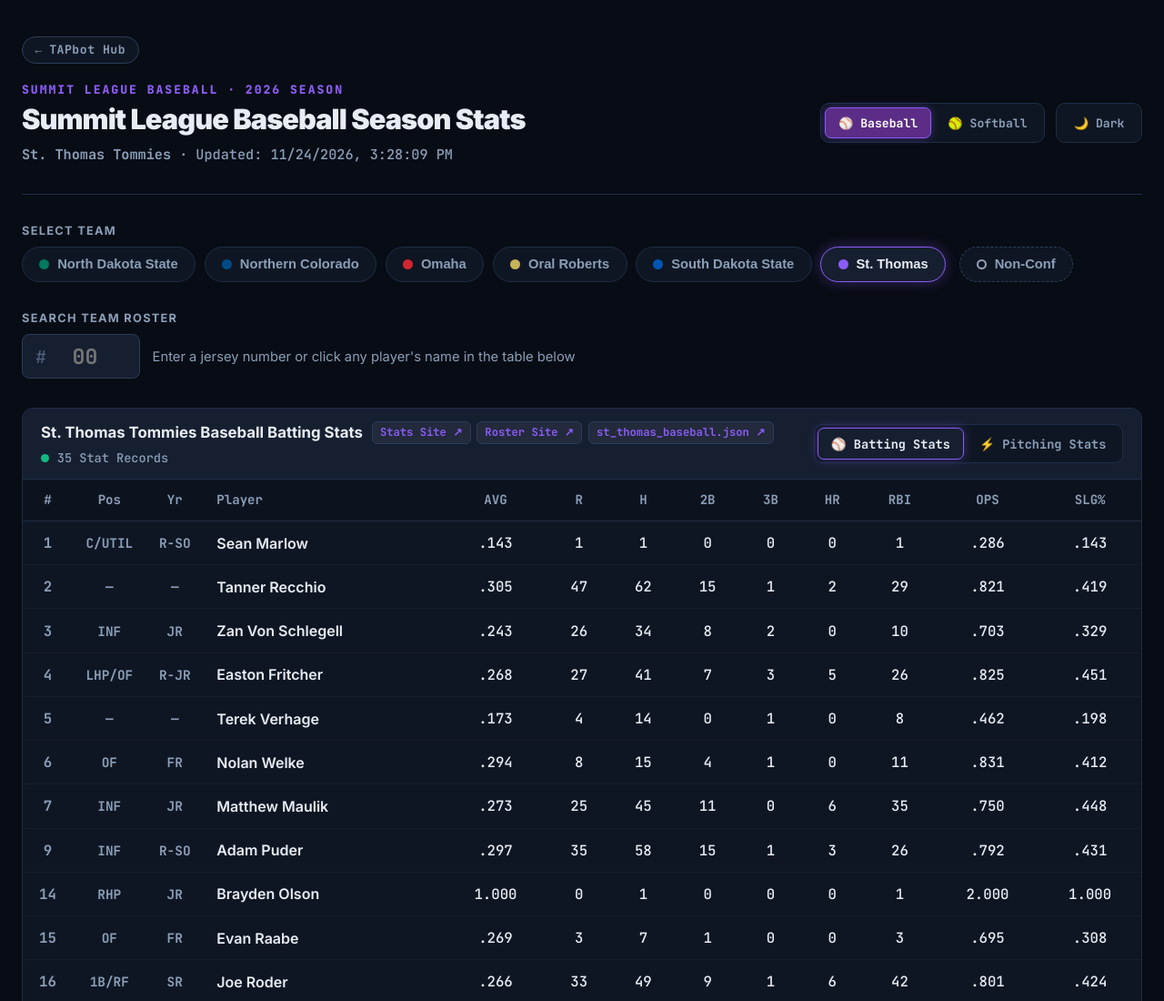
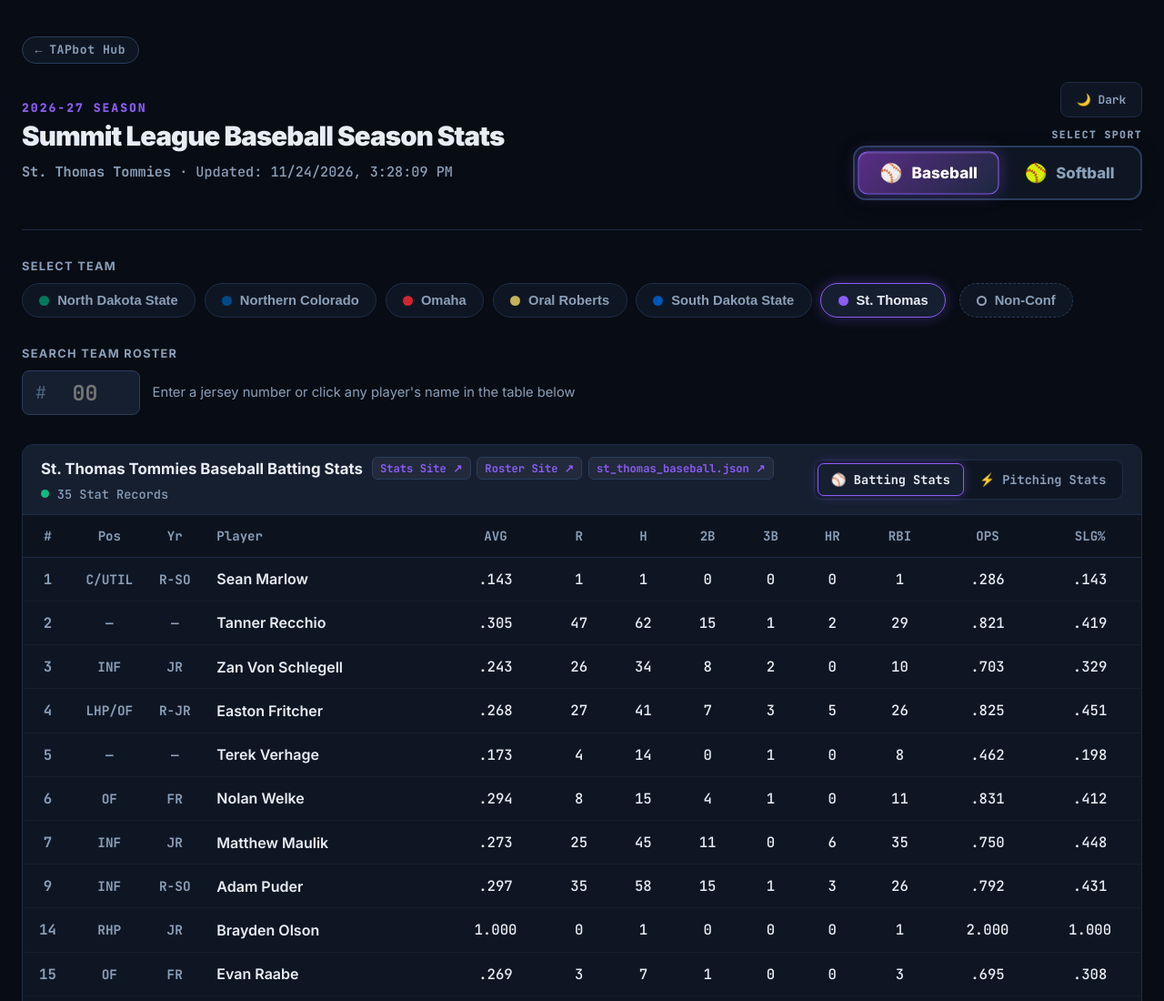
Before and after one commit to TAPbot-Xpression/TAPbot, a plain HTML site: page docs/diamondsports/index.html in a window 1280 px wide. Shown: the top 1100 px of the page at 91% size. Drawn offline with Linux system fonts and the light colour scheme.

Commit message:
Update index.html

```diff
--- a/docs/diamondsports/index.html
+++ b/docs/diamondsports/index.html
@@ -162,7 +162,29 @@
 
     .container { max-width: 1360px; margin: 0 auto; }
 
-
+    /* ── TAPbot Back Button ─────────────────────────────────────────────────── */
+    .tap-back {
+      display: inline-flex; align-items: center; gap: .45rem;
+      margin: 0 0 1.25rem;
+      padding: .45rem .85rem;
+      background: var(--surface);
+      border: 1px solid var(--border-light);
+      border-radius: 999px;
+      color: var(--text-muted);
+      font: 700 .82rem/1 'JetBrains Mono', monospace;
+      letter-spacing: .04em;
+      text-decoration: none;
+      transition: color .15s, border-color .15s, box-shadow .15s;
+    }
+    .tap-back:hover,
+    .tap-back:focus-visible {
+      color: var(--text);
+      border-color: var(--team-accent);
+      box-shadow: 0 0 10px var(--team-glow);
+    }
+    .tap-back:focus-visible { outline: 2px solid var(--team-accent); outline-offset: 3px; }
+    .tap-back-arrow { transition: transform .15s; }
+    .tap-back:hover .tap-back-arrow { transform: translateX(-3px); }
 
     /* ── Header ─────────────────────────────────────────────────────────────── */
     header {
@@ -195,10 +217,11 @@
     }
 
     h1 {
-      font-size: clamp(1.4rem, 2.4vw, 2.1rem);
+      font-size: clamp(1.35rem, 2.3vw, 2rem);
       font-weight: 900;
       letter-spacing: -0.03em;
       line-height: 1.15;
+      color: var(--text);
     }
 
     .meta {
@@ -210,50 +233,120 @@
       line-height: 1.4;
     }
 
-    /* Top Right Global Controls (Sport + Theme Switchers) */
-    .top-controls {
+    /* ── Header Right Controls (Sport + Theme Switcher) ──────────────────────── */
+    .header-right-controls {
+      display: flex;
+      flex-direction: column;
+      align-items: flex-end;
+      gap: 0.65rem;
+      flex-shrink: 0;
+    }
+
+    .top-toolbar {
       display: flex;
       align-items: center;
-      gap: 0.75rem;
-      flex-wrap: wrap;
+      gap: 0.5rem;
     }
 
     .control-pill-group {
       display: inline-flex;
       background: var(--surface);
       border: 1px solid var(--border);
-      padding: 4px;
-      border-radius: 10px;
-      gap: 4px;
+      padding: 3px;
+      border-radius: 9px;
+      gap: 3px;
     }
 
     .control-pill-btn {
       background: transparent;
       border: 1px solid transparent;
       color: var(--text-muted);
-      padding: 0.45rem 0.85rem;
+      padding: 0.4rem 0.8rem;
       border-radius: 7px;
       font-family: 'JetBrains Mono', monospace;
-      font-size: 0.82rem;
+      font-size: 0.8rem;
       font-weight: 700;
       cursor: pointer;
       display: inline-flex;
       align-items: center;
-      gap: 0.4rem;
+      gap: 0.35rem;
       transition: all 0.15s ease;
       white-space: nowrap;
     }
 
-    .control-pill-btn:hover:not(.active) {
+    .control-pill-btn:hover {
       color: var(--text);
       background: var(--surface-2);
     }
 
-    .control-pill-btn.active {
-      background: var(--team-primary);
+    /* ── Large Primary Sport Switcher ────────────────────────────────────────── */
+    .division-control-wrap {
+      display: flex;
+      flex-direction: column;
+      align-items: flex-end;
+      gap: 0.35rem;
+    }
+
+    .division-caption {
+      font-size: 0.72rem;
+      font-weight: 800;
+      letter-spacing: 0.12em;
+      text-transform: uppercase;
+      color: var(--text-muted);
+      font-family: 'JetBrains Mono', monospace;
+    }
+
+    .division-switcher {
+      display: inline-flex;
+      background: var(--surface);
+      border: 2px solid var(--border-light);
+      padding: 5px;
+      border-radius: 14px;
+      gap: 6px;
+      box-shadow: 0 4px 20px rgba(0, 0, 0, 0.25);
+    }
+
+    .div-btn {
+      background: transparent;
+      border: 1.5px solid transparent;
+      color: var(--text-muted);
+      padding: 0.75rem 1.4rem;
+      border-radius: 10px;
+      font-family: 'Inter', sans-serif;
+      font-size: 1.05rem;
+      font-weight: 800;
+      cursor: pointer;
+      display: inline-flex;
+      align-items: center;
+      gap: 0.6rem;
+      transition: all 0.2s cubic-bezier(0.4, 0, 0.2, 1);
+      white-space: nowrap;
+    }
+
+    .div-btn .div-icon {
+      font-size: 1.25rem;
+      line-height: 1;
+    }
+
+    .div-btn:hover:not(.active) {
+      color: var(--text);
+      background: var(--surface-2);
+      border-color: var(--border);
+    }
+
+    .div-btn.active {
+      background: linear-gradient(135deg, var(--team-primary) 0%, var(--surface-3) 100%);
       border-color: var(--team-accent);
       color: var(--team-btn-text, #ffffff);
-      box-shadow: 0 0 10px var(--team-glow);
+      box-shadow: 0 0 18px var(--team-glow), inset 0 1px 1px rgba(255,255,255,0.2);
+      transform: scale(1.02);
+    }
+
+    @media (max-width: 1100px) {
+      .div-btn {
+        padding: 0.6rem 1rem;
+        font-size: 0.95rem;
+      }
     }
 
     /* ── Team Selector Ribbon ────────────────────────────────────────────────── */
@@ -828,6 +921,10 @@
 
     @media (max-width: 720px) {
       header { flex-wrap: wrap; }
+      .header-right-controls { width: 100%; align-items: flex-start; }
+      .division-control-wrap { align-items: flex-start; width: 100%; }
+      .division-switcher { width: 100%; justify-content: center; }
+      .div-btn { flex: 1; justify-content: center; }
       .stat-grid { grid-template-columns: repeat(3, 1fr); }
       .team-pill.non-conf { margin-left: 0; }
     }
@@ -838,31 +935,6 @@
 <div class="container">
 
   <!-- TAPbot: back to Hub Site -->
-<style>
-  .tap-back {
-    display: inline-flex; align-items: center; gap: .45rem;
-    margin: 0 0 1.25rem;
-    padding: .45rem .85rem;
-    background: var(--surface, #12141c);
-    border: 1px solid var(--border-light, var(--border, #262a3a));
-    border-radius: 999px;
-    color: var(--text-muted, #8d93a8);
-    font: 700 .82rem/1 'JetBrains Mono', 'IBM Plex Mono', ui-monospace, monospace;
-    letter-spacing: .04em;
-    text-decoration: none;
-    transition: color .15s, border-color .15s, box-shadow .15s;
-  }
-  .tap-back:hover,
-  .tap-back:focus-visible {
-    color: var(--text, #eceef5);
-    border-color: var(--team-accent, #7b3fd1);
-    box-shadow: 0 0 10px var(--team-glow, rgba(123, 63, 209, .35));
-  }
-  .tap-back:focus-visible { outline: 2px solid var(--team-accent, #7b3fd1); outline-offset: 3px; }
-  .tap-back-arrow { transition: transform .15s; }
-  .tap-back:hover .tap-back-arrow { transform: translateX(-3px); }
-</style>
-
   <a class="tap-back" href="../index.html" aria-label="Back to TAPbot Hub Site">
     <span class="tap-back-arrow" aria-hidden="true">←</span> TAPbot Hub
   </a>
@@ -870,28 +942,33 @@
   <!-- Header -->
   <header>
     <div class="wordmark">
-      <span class="wordmark-eyebrow" id="eyebrowText">Summit League Baseball · 2026 Season</span>
+      <span class="wordmark-eyebrow" id="eyebrowText">2026-27 Season</span>
       <h1 id="pageTitle">Summit League Baseball Season Stats</h1>
       <div class="meta" id="metaBar">Loading data…</div>
     </div>
 
-    <!-- Top Right Controls: Sport Toggle + Dark/Light Mode -->
-    <div class="top-controls">
-      <!-- Sport Switcher -->
-      <div class="control-pill-group" role="tablist" aria-label="Sport Selection">
-        <button id="btnSportBaseball" class="control-pill-btn active" onclick="switchSport('baseball')">
-          <span>⚾ Baseball</span>
-        </button>
-        <button id="btnSportSoftball" class="control-pill-btn" onclick="switchSport('softball')">
-          <span>🥎 Softball</span>
-        </button>
-      </div>
-
-      <!-- Theme Switcher -->
+    <!-- Right Controls: Theme Toggle & Prominent Sport Switcher -->
+    <div class="header-right-controls">
+      <div class="top-toolbar">
         <div class="control-pill-group" role="group" aria-label="Theme Selection">
           <button id="btnThemeToggle" class="control-pill-btn" onclick="toggleColorMode()">
             <span id="themeToggleLabel">🌙 Dark</span>
           </button>
+        </div>
+      </div>
+
+      <div class="division-control-wrap">
+        <span class="division-caption">Select Sport</span>
+        <div class="division-switcher" role="tablist" aria-label="Diamond Sports Switcher">
+          <button id="btnSportBaseball" class="div-btn active" onclick="switchSport('baseball')">
+            <span class="div-icon">⚾</span>
+            <span>Baseball</span>
+          </button>
+          <button id="btnSportSoftball" class="div-btn" onclick="switchSport('softball')">
+            <span class="div-icon">🥎</span>
+            <span>Softball</span>
+          </button>
+        </div>
       </div>
     </div>
   </header>
@@ -1201,8 +1278,14 @@
     const htmlEl = document.documentElement;
     const currentMode = htmlEl.getAttribute('data-color-mode') || 'dark';
     const nextMode = currentMode === 'dark' ? 'light' : 'dark';
-    htmlEl.setAttribute('data-color-mode', nextMode);
-    document.getElementById('themeToggleLabel').textContent = nextMode === 'dark' ? '🌙 Dark' : '☀️ Light';
+    applyColorMode(nextMode);
+  }
+
+  function applyColorMode(mode) {
+    document.documentElement.setAttribute('data-color-mode', mode);
+    const label = document.getElementById('themeToggleLabel');
+    if (label) label.textContent = mode === 'dark' ? '🌙 Dark' : '☀️ Light';
+    try { localStorage.setItem('tap_color_mode', mode); } catch (e) {}
   }
 
   // ── Sport Switcher ──────────────────────────────────────────────────────────
@@ -1687,7 +1770,12 @@
       .replace(/&/g, '&amp;').replace(/</g, '&lt;').replace(/>/g, '&gt;').replace(/"/g, '&quot;');
   }
 
-  // ── Initial Load ───────────────────────────────────────────────────────────
+  // ── Theme Init & Initial Load ──────────────────────────────────────────────
+  try {
+    const savedMode = localStorage.getItem('tap_color_mode') || 'dark';
+    applyColorMode(savedMode);
+  } catch (e) {}
+
   renderTeamPills();
   selectTeam('st_thomas_baseball');
 </script>
```
Lines whose indentation alone changed are shown as unchanged.
